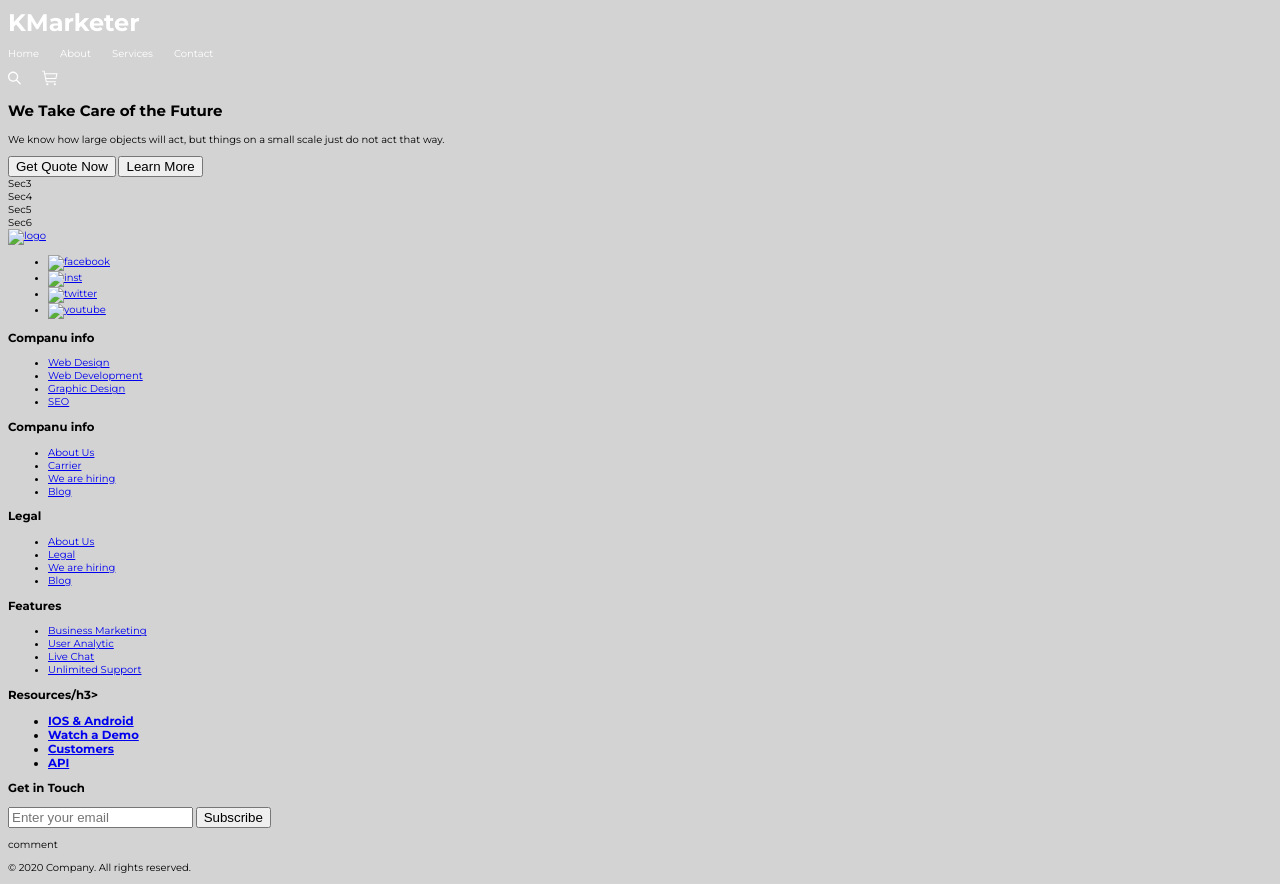
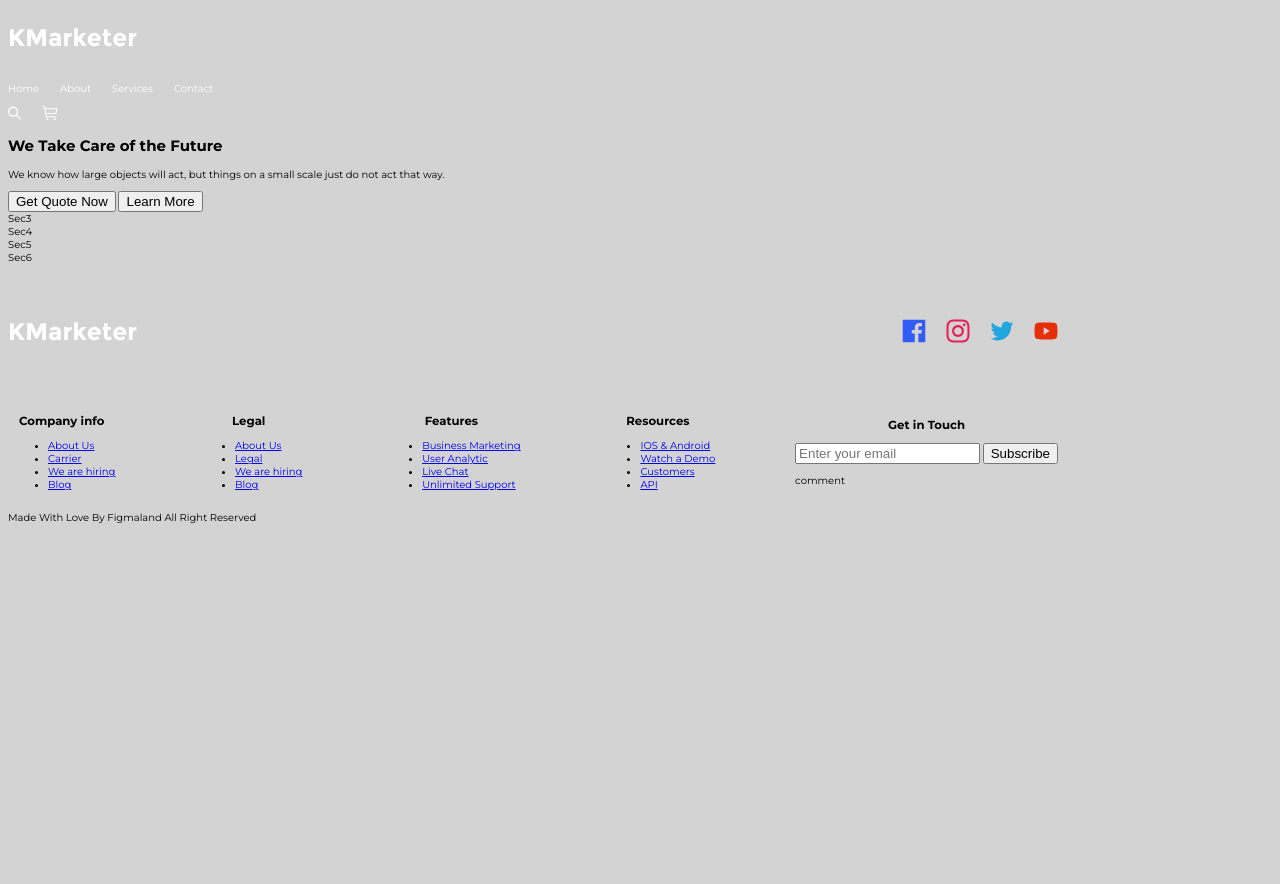
Before and after one commit to gabriela-pintea/kmarketer, a plain HTML site: page index.html in a window 1280 px wide. After the commit the page ends 800 px from the top, so only its background shows below. Drawn offline with Linux system fonts and the light colour scheme.

Commit message:
testreview

```diff
--- a/assets/style.css
+++ b/assets/style.css
@@ -61,3 +61,37 @@ body{
   width: 1.6rem;
   height: 1.6rem;
 }
+
+.footer_top{
+  display: flex;
+  align-items: center;
+  height: 13.8rem;
+}
+
+.footer_top .socials {
+  display: flex;
+  align-items: center;
+  list-style: none;
+  padding: 0;
+  margin-left: auto;
+  gap: 2.0rem;
+}
+
+.socials_btn{
+  width: 2.4rem;
+  height: 2.4rem;
+}
+
+.footer_main{
+  display: flex;
+  align-items: center;
+  gap: 3.0rem;
+  justify-content: space-between;
+}
+
+.main_item .titles{
+  display: flex;
+  flex-direction: column;
+  align-items: center;
+  text-align: center;
+}
--- a/index.html
+++ b/index.html
@@ -12,7 +12,7 @@
     <header class="header">
       <div class="container">
         <a href="#" class="header_logo">
-          <span>KMarketer</span>
+          <img src="assets/images/icons/logo.svg" alt="logo" class="main_logo">
         </a>
 
         <nav class="header_nav">
@@ -63,27 +63,27 @@
       <div class="container">
         <div class="footer_top">
           <a href="#">
-            <img src="#" alt="logo" class="logo">
+            <img src="assets/images/icons/logo.svg" alt="logo" class="main_logo">
           </a>
           <ul class="socials">
             <li class="socials_item">
               <a href="#">
-                <img src="#" alt="facebook">
+                <img class="socials_btn" src="assets/images/icons/facebook-filled.svg" alt="facebook">
               </a>
             </li>
             <li class="socials_item">
               <a href="#">
-                <img src="#" alt="inst">
+                <img class="socials_btn" src="assets/images/icons/instagram.svg" alt="inst">
               </a>
             </li>
             <li class="socials_item">
               <a href="#">
-                <img src="#" alt="twitter">
+                <img class="socials_btn" src="assets/images/icons/twitter.svg" alt="twitter">
               </a>
             </li>
             <li class="socials_item">
               <a href="#">
-                <img src="#" alt="youtube">
+                <img class="socials_btn" src="assets/images/icons/youtube.svg" alt="youtube">
               </a>
             </li>
           </ul>
@@ -91,18 +91,8 @@
 
         <div class="footer_main">
           <div class="main_item">
-            <h3>Companu info</h3>
-            <ul>
-              <li><a href="#">Web Design</a></li>
-              <li><a href="#">Web Development</a></li>
-              <li><a href="#">Graphic Design</a></li>
-              <li><a href="#">SEO</a></li>
-            </ul>
-          </div>
-
-          <div class="main_item">
-            <h3>Companu info</h3>
-            <ul>
+            <h3 class="titles">Company info</h3>
+            <ul class="item_list">
               <li><a href="#">About Us</a></li>
               <li><a href="#">Carrier</a></li>
               <li><a href="#">We are hiring</a></li>
@@ -111,8 +101,8 @@
           </div>
 
           <div class="main_item">
-            <h3>Legal</h3>
-            <ul>
+            <h3 class="titles">Legal</h3>
+            <ul class="item_list">
               <li><a href="#">About Us</a></li>
               <li><a href="#">Legal</a></li>
               <li><a href="#">We are hiring</a></li>
@@ -121,8 +111,8 @@
           </div>
 
           <div class="main_item">
-            <h3>Features</h3>
-            <ul>
+            <h3 class="titles">Features</h3>
+            <ul class="item_list">
               <li><a href="#">Business Marketing</a></li>
               <li><a href="#">User Analytic</a></li>
               <li><a href="#">Live Chat</a></li>
@@ -131,8 +121,8 @@
           </div>
 
           <div class="main_item">
-            <h3>Resources/h3>
-            <ul>
+            <h3 class="titles">Resources</h3>
+            <ul class="item_list">
               <li><a href="#">IOS & Android</a></li>
               <li><a href="#">Watch a Demo</a></li>
               <li><a href="#">Customers</a></li>
@@ -141,7 +131,7 @@
           </div>
 
           <div class="main_item">
-            <h3>Get in Touch</h3>
+            <h3 class="titles">Get in Touch</h3>
             <form action="">
               <input type="text" placeholder="Enter your email">
               <button>Subscribe</button>
@@ -151,7 +141,7 @@
         </div>
 
        <div class="footer_bottom">
-        <p>&copy; 2020 Company. All rights reserved.</p>
+        <p>Made With Love By Figmaland All Right Reserved</p>
        </div>
       </div>
     </footer>
```
Also changed, not shown: assets/images/icons/facebook-filled.svg (added), assets/images/icons/instagram.svg (added), assets/images/icons/logo.svg (added), assets/images/icons/twitter.svg (added), assets/images/icons/youtube.svg (added).
